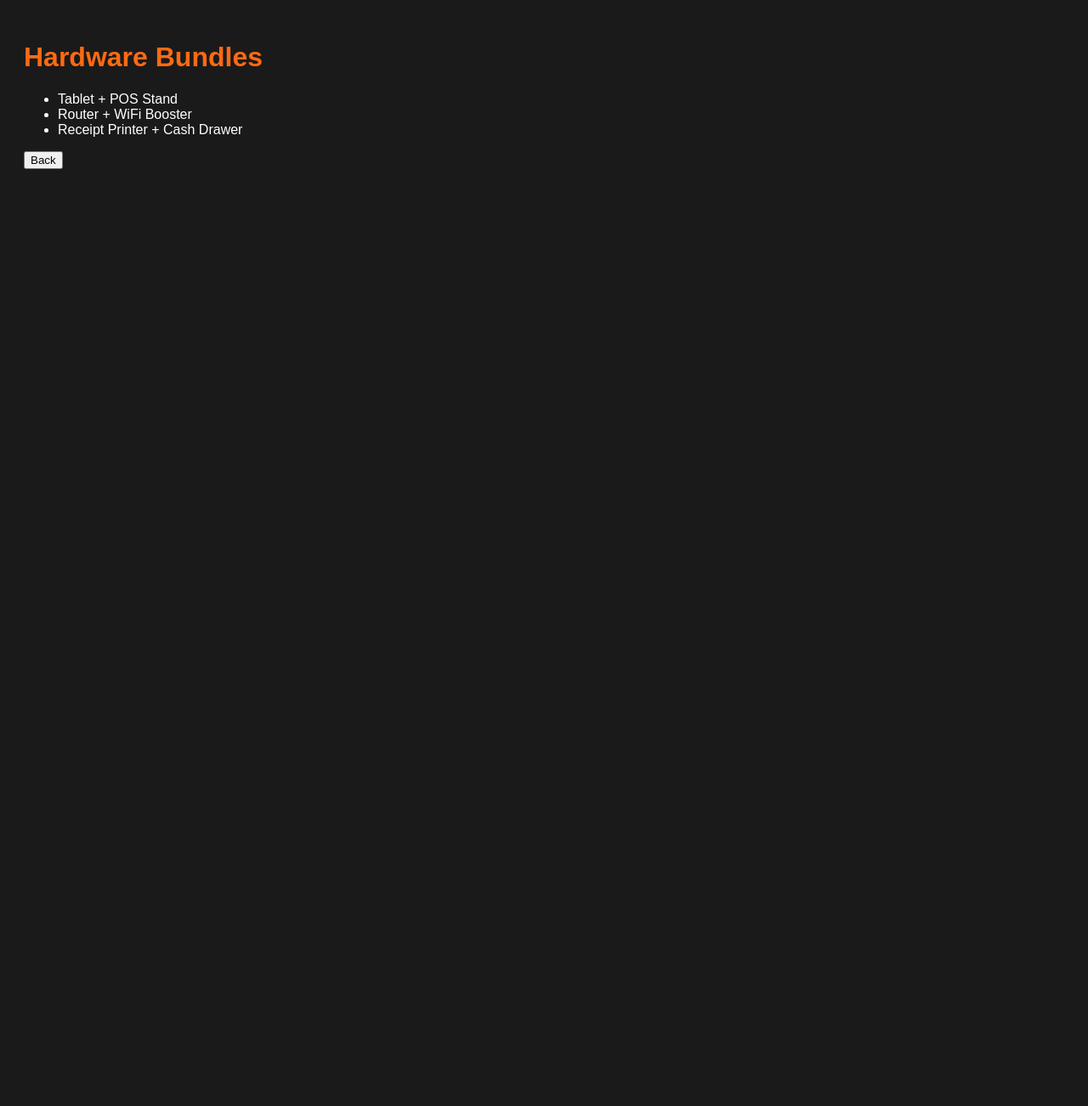
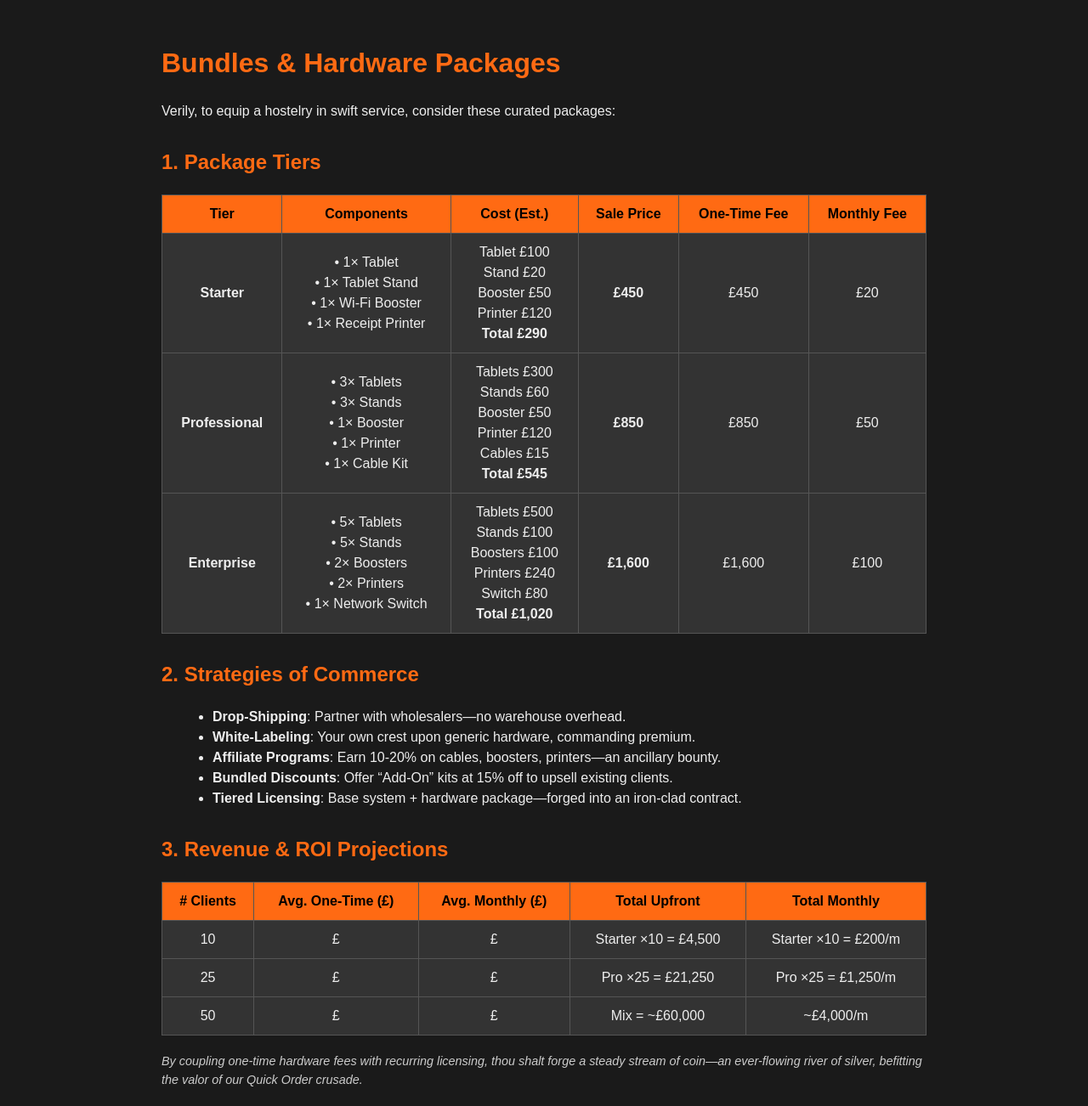
Before and after one commit to Sawyer3DJ/quick-order, a Flask app: page /bundles in a window 1280 px wide. Shown: the whole page at 85% size. Before the commit the page ends 199 px from the top, so only its background shows below. Run offline with Flask 3, Linux system fonts and the light colour scheme; parts of the project's set-up code (start-up, migrations or seed data) failed here and were passed over.

Commit message:
Update bundles.html

```diff
--- a/templates/bundles.html
+++ b/templates/bundles.html
@@ -1,16 +1,170 @@
 <!DOCTYPE html>
-<html><head><meta charset="UTF-8"><title>Bundles</title>
-<style>
-  body{font-family:Arial;background:#1a1a1a;color:white;padding:20px;}
-  h1{color:#FF6A13;}
-</style></head>
+<html lang="en">
+<head>
+  <meta charset="UTF-8"/>
+  <meta name="viewport" content="width=device-width, initial-scale=1.0"/>
+  <title>Bundles • Quick Order</title>
+  <style>
+    body {
+      font-family: Arial, sans-serif;
+      background: #1a1a1a;
+      color: #eee;
+      max-width: 900px;
+      margin: auto;
+      padding: 20px;
+      line-height: 1.5;
+    }
+    h1, h2 {
+      color: #FF6A13;
+      margin-top: 30px;
+    }
+    table {
+      width: 100%;
+      border-collapse: collapse;
+      margin-top: 15px;
+      background: #333;
+    }
+    th, td {
+      padding: 10px;
+      border: 1px solid #555;
+      text-align: center;
+    }
+    th {
+      background: #FF6A13;
+      color: #000;
+    }
+    ul {
+      margin: 10px 0 10px 20px;
+    }
+    .note {
+      font-size: 0.9em;
+      color: #ccc;
+      margin-top: 20px;
+    }
+  </style>
+</head>
 <body>
-  <h1>Hardware Bundles</h1>
+
+  <h1>Bundles & Hardware Packages</h1>
+
+  <p>
+    Verily, to equip a hostelry in swift service, consider these curated packages:
+  </p>
+
+  <h2>1. Package Tiers</h2>
+  <table>
+    <tr>
+      <th>Tier</th>
+      <th>Components</th>
+      <th>Cost (Est.)</th>
+      <th>Sale Price</th>
+      <th>One-Time Fee</th>
+      <th>Monthly Fee</th>
+    </tr>
+    <tr>
+      <td><strong>Starter</strong></td>
+      <td>
+        • 1× Tablet<br>
+        • 1× Tablet Stand<br>
+        • 1× Wi-Fi Booster<br>
+        • 1× Receipt Printer
+      </td>
+      <td>
+        Tablet £100<br>
+        Stand £20<br>
+        Booster £50<br>
+        Printer £120<br>
+        <strong>Total £290</strong>
+      </td>
+      <td><strong>£450</strong></td>
+      <td>£450</td>
+      <td>£20</td>
+    </tr>
+    <tr>
+      <td><strong>Professional</strong></td>
+      <td>
+        • 3× Tablets<br>
+        • 3× Stands<br>
+        • 1× Booster<br>
+        • 1× Printer<br>
+        • 1× Cable Kit
+      </td>
+      <td>
+        Tablets £300<br>
+        Stands £60<br>
+        Booster £50<br>
+        Printer £120<br>
+        Cables £15<br>
+        <strong>Total £545</strong>
+      </td>
+      <td><strong>£850</strong></td>
+      <td>£850</td>
+      <td>£50</td>
+    </tr>
+    <tr>
+      <td><strong>Enterprise</strong></td>
+      <td>
+        • 5× Tablets<br>
+        • 5× Stands<br>
+        • 2× Boosters<br>
+        • 2× Printers<br>
+        • 1× Network Switch
+      </td>
+      <td>
+        Tablets £500<br>
+        Stands £100<br>
+        Boosters £100<br>
+        Printers £240<br>
+        Switch £80<br>
+        <strong>Total £1,020</strong>
+      </td>
+      <td><strong>£1,600</strong></td>
+      <td>£1,600</td>
+      <td>£100</td>
+    </tr>
+  </table>
+
+  <h2>2. Strategies of Commerce</h2>
   <ul>
-    <li>Tablet + POS Stand</li>
-    <li>Router + WiFi Booster</li>
-    <li>Receipt Printer + Cash Drawer</li>
+    <li><strong>Drop-Shipping</strong>: Partner with wholesalers—no warehouse overhead.</li>
+    <li><strong>White-Labeling</strong>: Your own crest upon generic hardware, commanding premium.</li>
+    <li><strong>Affiliate Programs</strong>: Earn 10-20% on cables, boosters, printers—an ancillary bounty.</li>
+    <li><strong>Bundled Discounts</strong>: Offer “Add-On” kits at 15% off to upsell existing clients.</li>
+    <li><strong>Tiered Licensing</strong>: Base system + hardware package—forged into an iron-clad contract.</li>
   </ul>
-  <button onclick="history.back()">Back</button>
+
+  <h2>3. Revenue & ROI Projections</h2>
+  <table>
+    <tr>
+      <th># Clients</th>
+      <th>Avg. One-Time (£)</th>
+      <th>Avg. Monthly (£)</th>
+      <th>Total Upfront</th>
+      <th>Total Monthly</th>
+    </tr>
+    <tr>
+      <td>10</td>
+      <td>£</td><td>£</td>
+      <td>Starter ×10 = £4,500</td>
+      <td>Starter ×10 = £200/m</td>
+    </tr>
+    <tr>
+      <td>25</td>
+      <td>£</td><td>£</td>
+      <td>Pro ×25 = £21,250</td>
+      <td>Pro ×25 = £1,250/m</td>
+    </tr>
+    <tr>
+      <td>50</td>
+      <td>£</td><td>£</td>
+      <td>Mix = ~£60,000</td>
+      <td>~£4,000/m</td>
+    </tr>
+  </table>
+
+  <div class="note">
+    <em>By coupling one-time hardware fees with recurring licensing, thou shalt forge a steady stream of coin—an ever-flowing river of silver, befitting the valor of our Quick Order crusade.</em>
+  </div>
+
 </body>
 </html>
```
